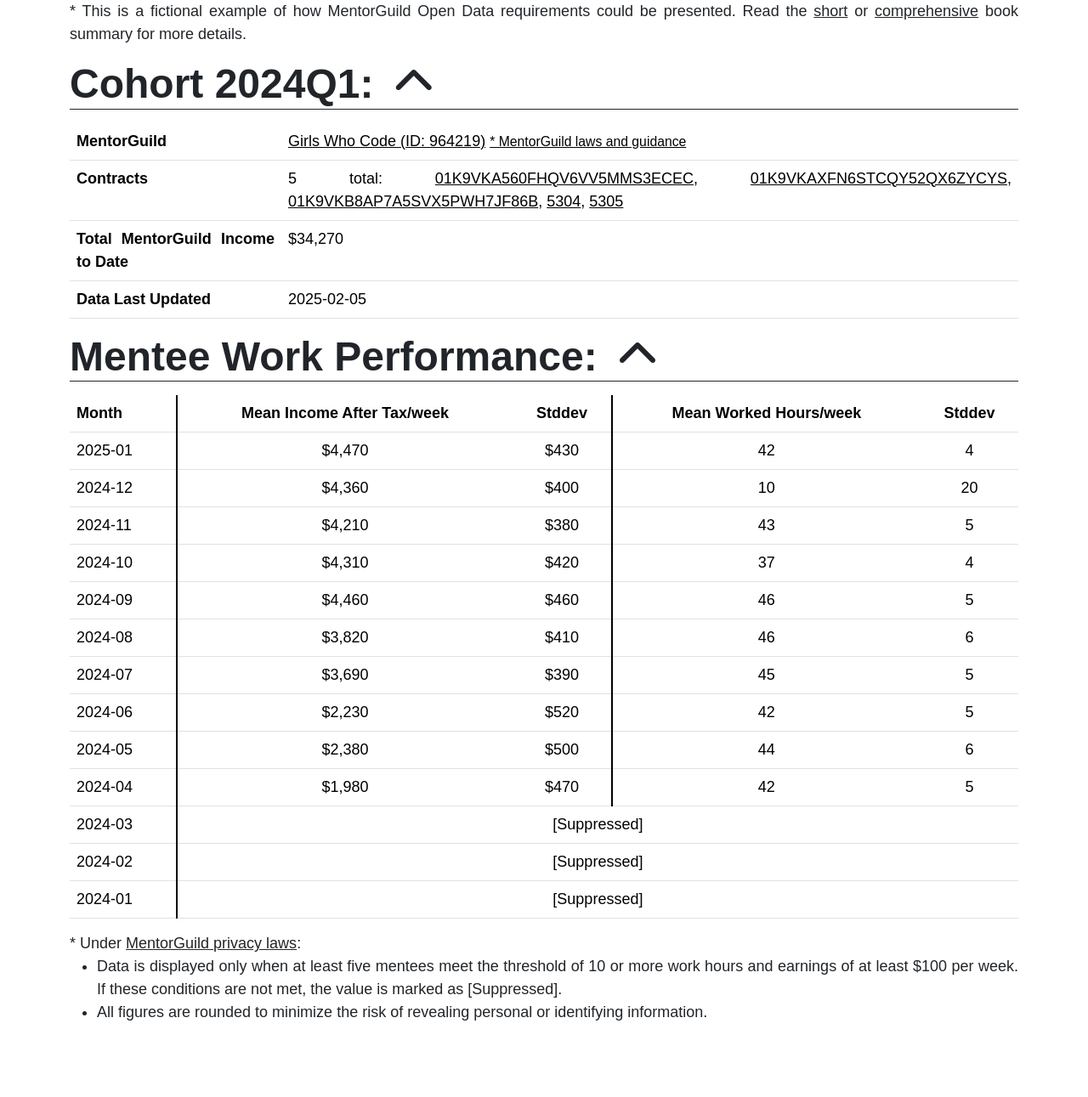
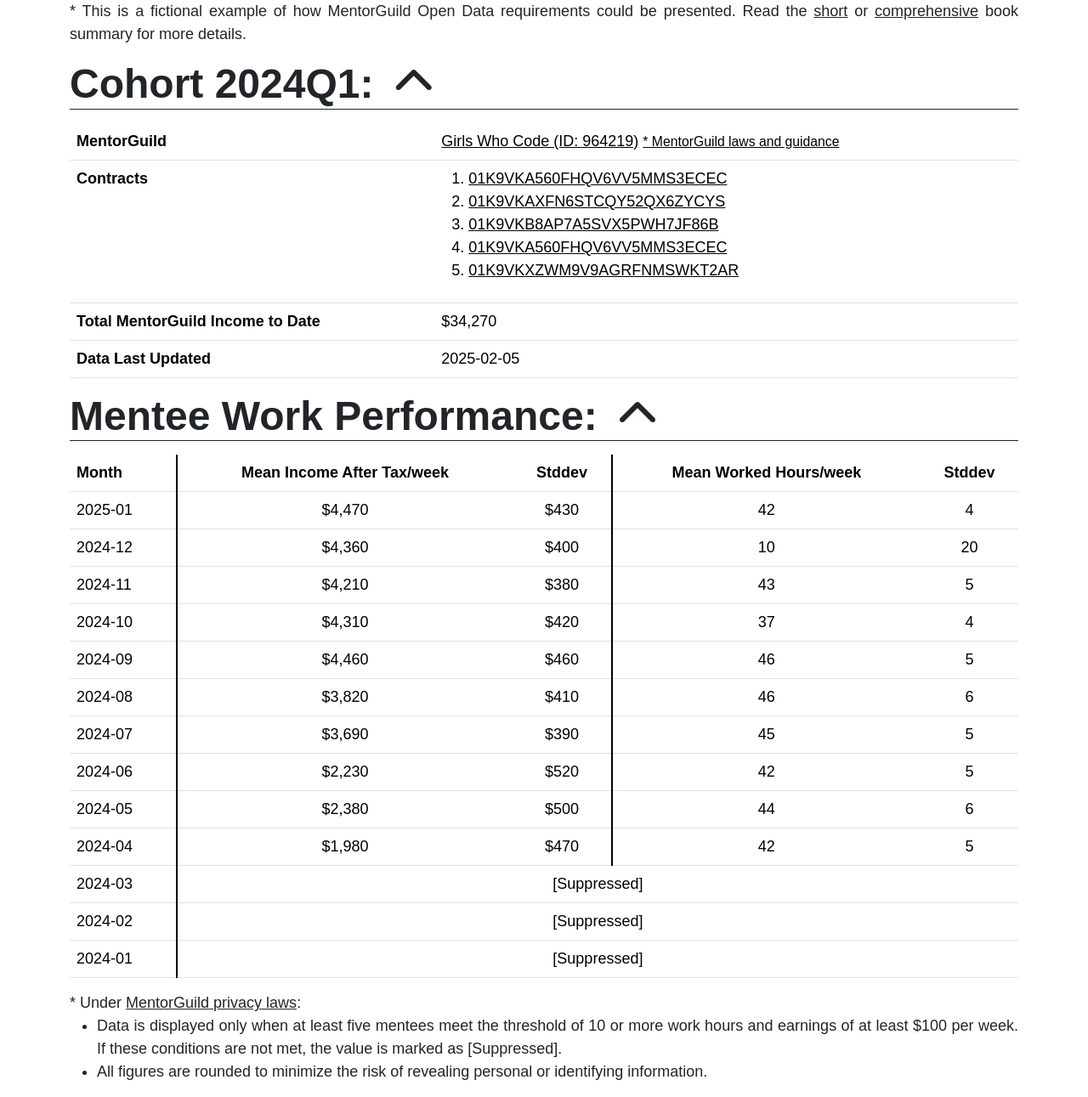
Before and after one commit to ErnestEnki/ernestenki.github.io, a Jekyll site: the page built from books/mentorguilds/964219/cohort_performance/2024Q1.html, in a window 1280 px wide. Shown: the whole page at 85% size. Built offline with Jekyll 4.4.1, drawn with Linux system fonts in a browser that asks for light colours; some web fonts are replaced; comment, search, counter and statistics services are not loaded; before the commit the page ends 1221 px from its top, so only the background shows below that.

Commit message:
Updating MentorGuild summary

```diff
--- a/books/mentorguilds/964219/cohort_performance/2024Q1.html
+++ b/books/mentorguilds/964219/cohort_performance/2024Q1.html
@@ -40,7 +40,15 @@
         </tr>
         <tr>
             <th>Contracts</th>
-            <td>5 total: <a href="../contracts/01K9VKA560FHQV6VV5MMS3ECEC">01K9VKA560FHQV6VV5MMS3ECEC</a>, <a href="../contracts/01K9VKA560FHQV6VV5MMS3ECEC">01K9VKAXFN6STCQY52QX6ZYCYS</a>, <a href="../contracts/01K9VKA560FHQV6VV5MMS3ECEC">01K9VKB8AP7A5SVX5PWH7JF86B</a>, <a href="../contracts/01K9VKA560FHQV6VV5MMS3ECEC">5304</a>, <a href="../contracts/01K9VKA560FHQV6VV5MMS3ECEC">5305</a></td>
+            <td>
+                <ol>
+                    <li><a href="../contracts/01K9VKA560FHQV6VV5MMS3ECEC">01K9VKA560FHQV6VV5MMS3ECEC</a></li>
+                    <li><a href="../contracts/01K9VKA560FHQV6VV5MMS3ECEC">01K9VKAXFN6STCQY52QX6ZYCYS</a></li>
+                    <li><a href="../contracts/01K9VKA560FHQV6VV5MMS3ECEC">01K9VKB8AP7A5SVX5PWH7JF86B</a></li>
+                    <li><a href="../contracts/01K9VKA560FHQV6VV5MMS3ECEC">01K9VKA560FHQV6VV5MMS3ECEC</a></li>
+                    <li><a href="../contracts/01K9VKA560FHQV6VV5MMS3ECEC">01K9VKXZWM9V9AGRFNMSWKT2AR</a></li>
+                </ol>
+            </td>
         </tr>
         <tr>
             <th>Total MentorGuild Income to Date</th>
--- a/books/mentorguilds/964219/contracts/01K9VKA560FHQV6VV5MMS3ECEC/index.html
+++ b/books/mentorguilds/964219/contracts/01K9VKA560FHQV6VV5MMS3ECEC/index.html
@@ -31,7 +31,7 @@
             </tr>
             <tr>
                 <th>Cohort</th>
-                <td><a href="../cohort_performance/2024Q1">2024Q1</a></td>
+                <td><a href="../../cohort_performance/2024Q1">2024Q1</a></td>
             </tr>
             <tr>
                 <th>Status</th>
```
